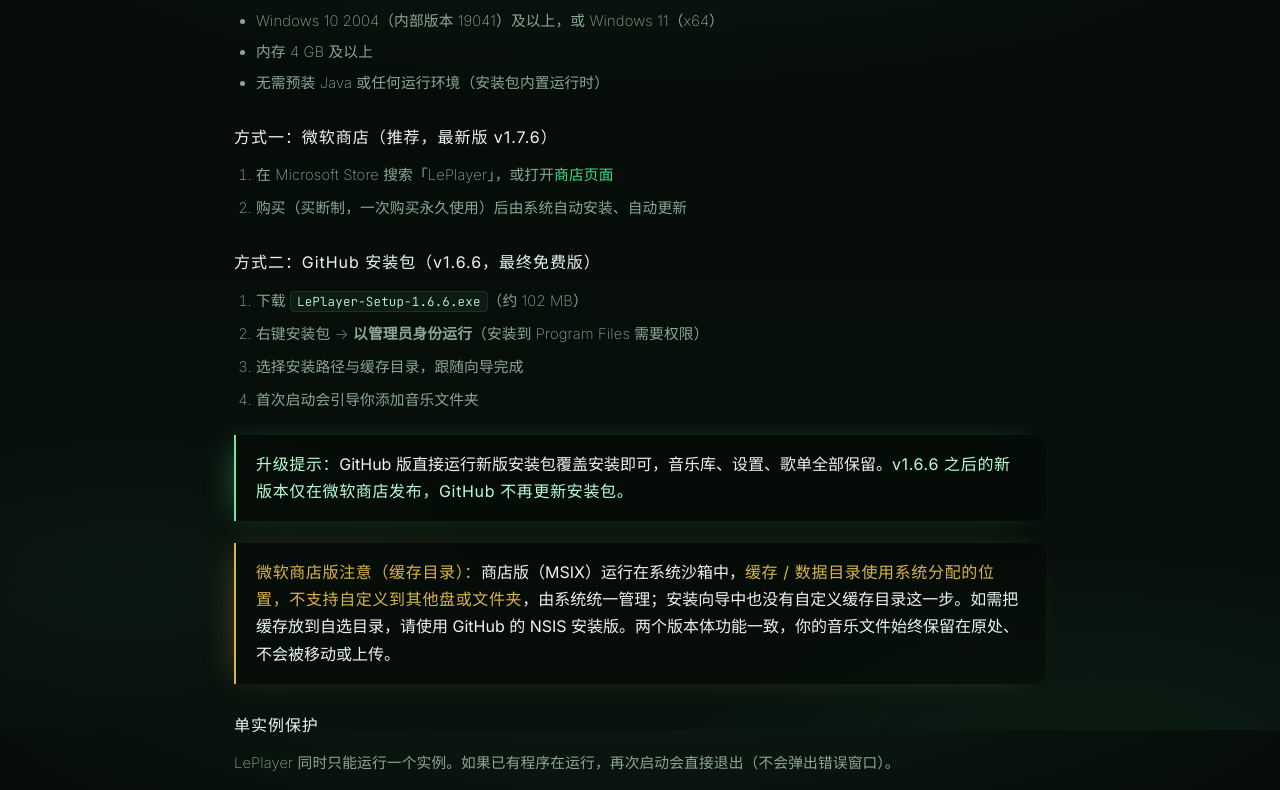
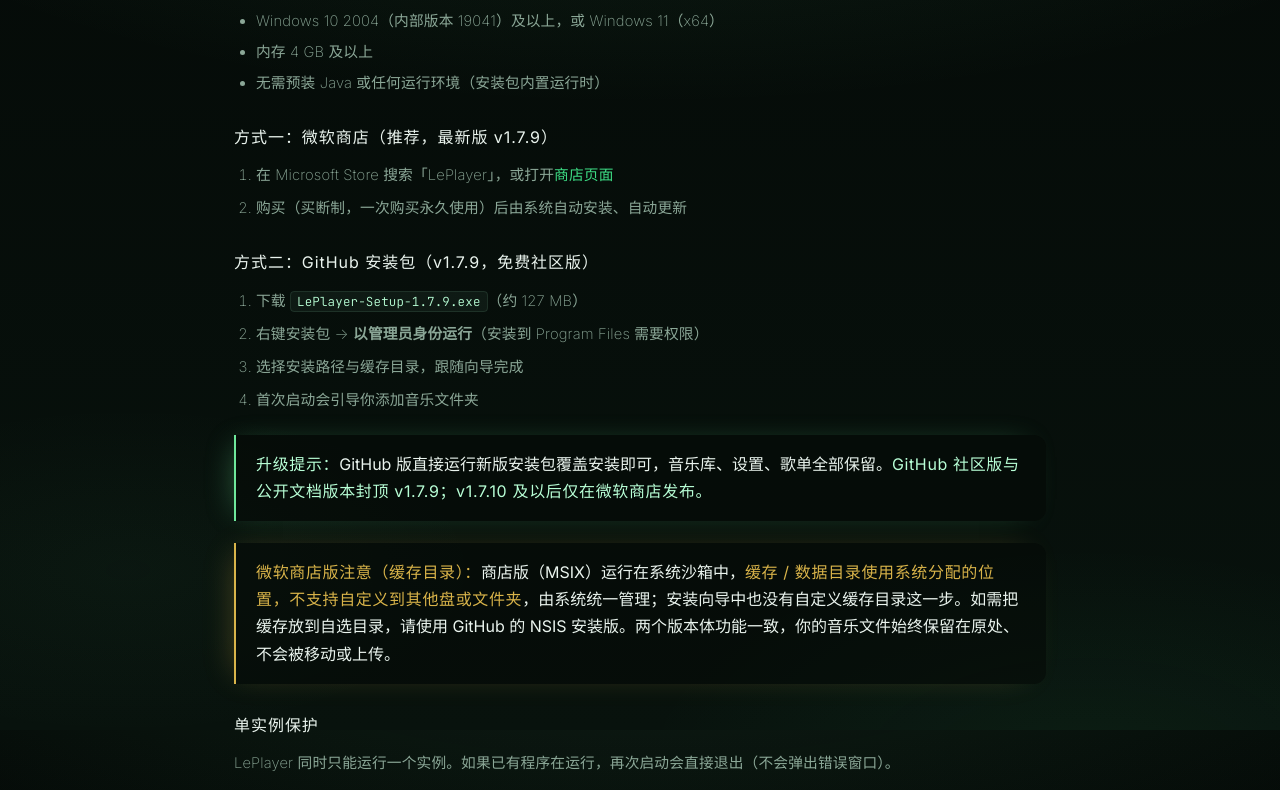
Before and after one commit to LePlayer-Studio/LePlayer, a plain HTML site: page docs/guide.html in a window 1280 px wide. Shown: the part 870-1660 px from the top of the page. Drawn offline with Linux system fonts and the light colour scheme.

Commit message:
docs: freeze public guide at v1.7.9

```diff
--- a/docs/guide.html
+++ b/docs/guide.html
@@ -388,7 +388,7 @@ h2 { font-size:1.1em; letter-spacing:.1em; margin-top:56px; }
 <span>Guide <span class="hi">Online</span></span>
 </div>
 <div class="right">
-<span>v1.7.6</span>
+<span>v1.7.9</span>
 <span>Win x64</span>
 </div>
 </div>
@@ -426,19 +426,19 @@ h2 { font-size:1.1em; letter-spacing:.1em; margin-top:56px; }
 <li>内存 4 GB 及以上</li>
 <li>无需预装 Java 或任何运行环境（安装包内置运行时）</li>
 </ul>
-<h3>方式一：微软商店（推荐，最新版 v1.7.6）</h3>
+<h3>方式一：微软商店（推荐，最新版 v1.7.9）</h3>
 <ol>
 <li>在 Microsoft Store 搜索「LePlayer」，或打开<a href="https://apps.microsoft.com/detail/9PDTB5PT4VR7">商店页面</a></li>
 <li>购买（买断制，一次购买永久使用）后由系统自动安装、自动更新</li>
 </ol>
-<h3>方式二：GitHub 安装包（v1.6.6，最终免费版）</h3>
+<h3>方式二：GitHub 安装包（v1.7.9，免费社区版）</h3>
 <ol>
-<li>下载 <a href="https://github.com/LePlayer-Studio/LePlayer/releases/download/v1.6.6/LePlayer-Setup-1.6.6.exe"><code>LePlayer-Setup-1.6.6.exe</code></a>（约 102 MB）</li>
+<li>下载 <a href="https://github.com/LePlayer-Studio/LePlayer/releases/download/v1.7.9/LePlayer-Setup-1.7.9.exe"><code>LePlayer-Setup-1.7.9.exe</code></a>（约 127 MB）</li>
 <li>右键安装包 → <strong>以管理员身份运行</strong>（安装到 Program Files 需要权限）</li>
 <li>选择安装路径与缓存目录，跟随向导完成</li>
 <li>首次启动会引导你添加音乐文件夹</li>
 </ol>
-<div class="tip"><strong>升级提示：</strong>GitHub 版直接运行新版安装包覆盖安装即可，音乐库、设置、歌单全部保留。<strong>v1.6.6 之后的新版本仅在微软商店发布，GitHub 不再更新安装包。</strong></div>
+<div class="tip"><strong>升级提示：</strong>GitHub 版直接运行新版安装包覆盖安装即可，音乐库、设置、歌单全部保留。<strong>GitHub 社区版与公开文档版本封顶 v1.7.9；v1.7.10 及以后仅在微软商店发布。</strong></div>
 <div class="warn" id="store"><strong>微软商店版注意（缓存目录）：</strong>商店版（MSIX）运行在系统沙箱中，<strong>缓存 / 数据目录使用系统分配的位置，不支持自定义到其他盘或文件夹</strong>，由系统统一管理；安装向导中也没有自定义缓存目录这一步。如需把缓存放到自选目录，请使用 GitHub 的 NSIS 安装版。两个版本体功能一致，你的音乐文件始终保留在原处、不会被移动或上传。</div>
 <h3>单实例保护</h3>
 <p>LePlayer 同时只能运行一个实例。如果已有程序在运行，再次启动会直接退出（不会弹出错误窗口）。</p>
@@ -730,7 +730,7 @@ h2 { font-size:1.1em; letter-spacing:.1em; margin-top:56px; }
 
 <footer>
 <p>LePlayer — 不打扰，不驯化，不占有。你的音乐，只属于你。</p>
-<p><a href="index.html">返回主页</a> · <a href="https://apps.microsoft.com/detail/9PDTB5PT4VR7">微软商店（最新版）</a> · <a href="https://github.com/LePlayer-Studio/LePlayer/releases/download/v1.6.6/LePlayer-Setup-1.6.6.exe">GitHub v1.6.6</a></p>
+<p><a href="index.html">返回主页</a> · <a href="https://apps.microsoft.com/detail/9PDTB5PT4VR7">微软商店（最新版）</a> · <a href="https://github.com/LePlayer-Studio/LePlayer/releases/download/v1.7.9/LePlayer-Setup-1.7.9.exe">GitHub v1.7.9</a></p>
 <p class="lossless">Lossless · Bit-perfect · Local-first</p>
 </footer>
 
```
